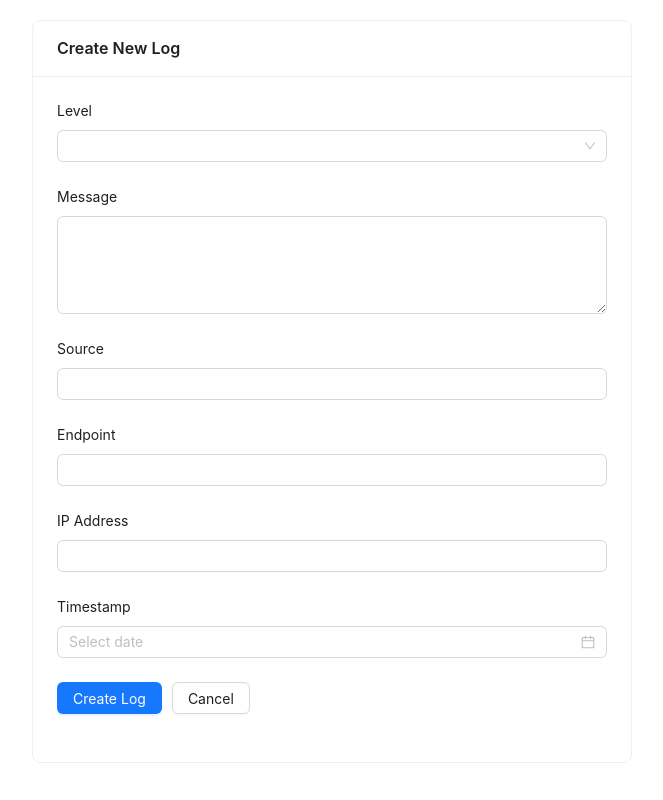
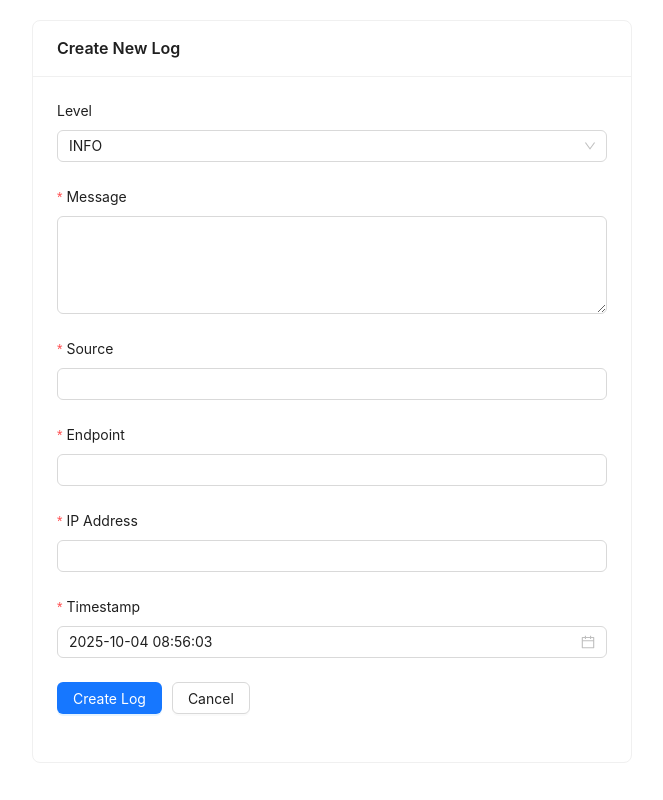
Before and after one commit to williamkrav/zeroboard-assessment, a React (Create React App) app in the folder frontend/: page /create-logs in a window 1280 px wide. Shown: the whole page, without its empty margins (308-971 px from the left). Built offline with nearby package versions, Linux system fonts and the light colour scheme.

Commit message:
fix: form and add middleware cors

```diff
--- a/frontend/package.json
+++ b/frontend/package.json
@@ -9,6 +9,7 @@
     "@testing-library/user-event": "^13.5.0",
     "antd": "^5.27.4",
     "axios": "^1.12.2",
+    "dayjs": "^1.11.18",
     "react": "^19.2.0",
     "react-dom": "^19.2.0",
     "react-router-dom": "^7.9.3",
--- /dev/null
+++ b/frontend/src/config.js
@@ -0,0 +1,5 @@
+const config = {
+  API_URL: 'http://localhost:8000',
+};
+
+export default config;
--- a/frontend/src/pages/CreateLogs.js
+++ b/frontend/src/pages/CreateLogs.js
@@ -1,6 +1,9 @@
 import React from 'react';
 import { useNavigate } from 'react-router-dom';
 import { Form, Input, Select, DatePicker, Button, Card } from 'antd';
+import axios from 'axios';
+import dayjs from 'dayjs';
+import config from '../config';
 
 const { Option } = Select;
 const { TextArea } = Input;
@@ -9,9 +12,14 @@ const CreateLogs = () => {
   const [form] = Form.useForm();
   const navigate = useNavigate();
 
-  const handleSubmit = (values) => {
-    console.log('Form values:', values);
-    navigate('/');
+  const handleSubmit = async (values) => {
+    try {
+      const response = await axios.post(`${config.API_URL}/api/logs/`, values);
+      console.log('Log created:', response.data);
+      navigate('/');
+    } catch (error) {
+      console.error('Error creating log:', error);
+    }
   };
 
   const handleCancel = () => {
@@ -21,9 +29,14 @@ const CreateLogs = () => {
   return (
     <div style={{ padding: '20px', maxWidth: '600px', margin: '0 auto' }}>
       <Card title="Create New Log">
-        <Form form={form} layout="vertical" onFinish={handleSubmit}>
+        <Form
+          form={form}
+          layout="vertical"
+          onFinish={handleSubmit}
+          initialValues={{ timestamp: dayjs() }}
+        >
           <Form.Item label="Level" name="level">
-            <Select>
+            <Select defaultValue="INFO">
               <Option value="INFO">INFO</Option>
               <Option value="WARNING">WARNING</Option>
               <Option value="ERROR">ERROR</Option>
@@ -31,24 +44,48 @@ const CreateLogs = () => {
             </Select>
           </Form.Item>
 
-          <Form.Item label="Message" name="message">
+          <Form.Item
+            label="Message"
+            name="message"
+            rules={[{ required: true, message: 'Please enter log message' }]}
+          >
             <TextArea rows={4} />
           </Form.Item>
 
-          <Form.Item label="Source" name="source">
+          <Form.Item
+            label="Source"
+            name="source"
+            rules={[{ required: true, message: 'Please enter log source' }]}
+          >
             <Input />
           </Form.Item>
 
-          <Form.Item label="Endpoint" name="endpoint">
+          <Form.Item
+            label="Endpoint"
+            name="endpoint"
+            rules={[{ required: true, message: 'Please enter log endpoint' }]}
+          >
             <Input />
           </Form.Item>
 
-          <Form.Item label="IP Address" name="ip_address">
+          <Form.Item
+            label="IP Address"
+            name="ip_address"
+            rules={[{ required: true, message: 'Please enter log IP address' }]}
+          >
             <Input />
           </Form.Item>
 
-          <Form.Item label="Timestamp" name="timestamp">
-            <DatePicker showTime style={{ width: '100%' }} />
+          <Form.Item
+            label="Timestamp"
+            name="timestamp"
+            rules={[{ required: true, message: 'Please enter log timestamp' }]}
+          >
+            <DatePicker
+              defaultValue={dayjs()}
+              showTime
+              style={{ width: '100%' }}
+            />
           </Form.Item>
 
           <Form.Item>
--- a/frontend/src/pages/Home.js
+++ b/frontend/src/pages/Home.js
@@ -2,6 +2,7 @@ import React, { useState, useEffect } from 'react';
 import { Link, useNavigate } from 'react-router-dom';
 import { Button } from 'antd';
 import axios from 'axios';
+import config from '../config';
 
 const Home = () => {
   const [logs, setLogs] = useState([]);
@@ -12,7 +13,7 @@ const Home = () => {
     const fetchLogs = async () => {
       try {
         const response = await axios.get(
-          `${process.env.REACT_APP_API_URL}/api/logs/search/simple`,
+          `${config.API_URL}/api/logs/search/simple`,
           {
             params: {
               start_date: '2024-01-01T00:00:00',
```
Also changed, not shown: 2 other files (tests, documents, lock files or other folders).
